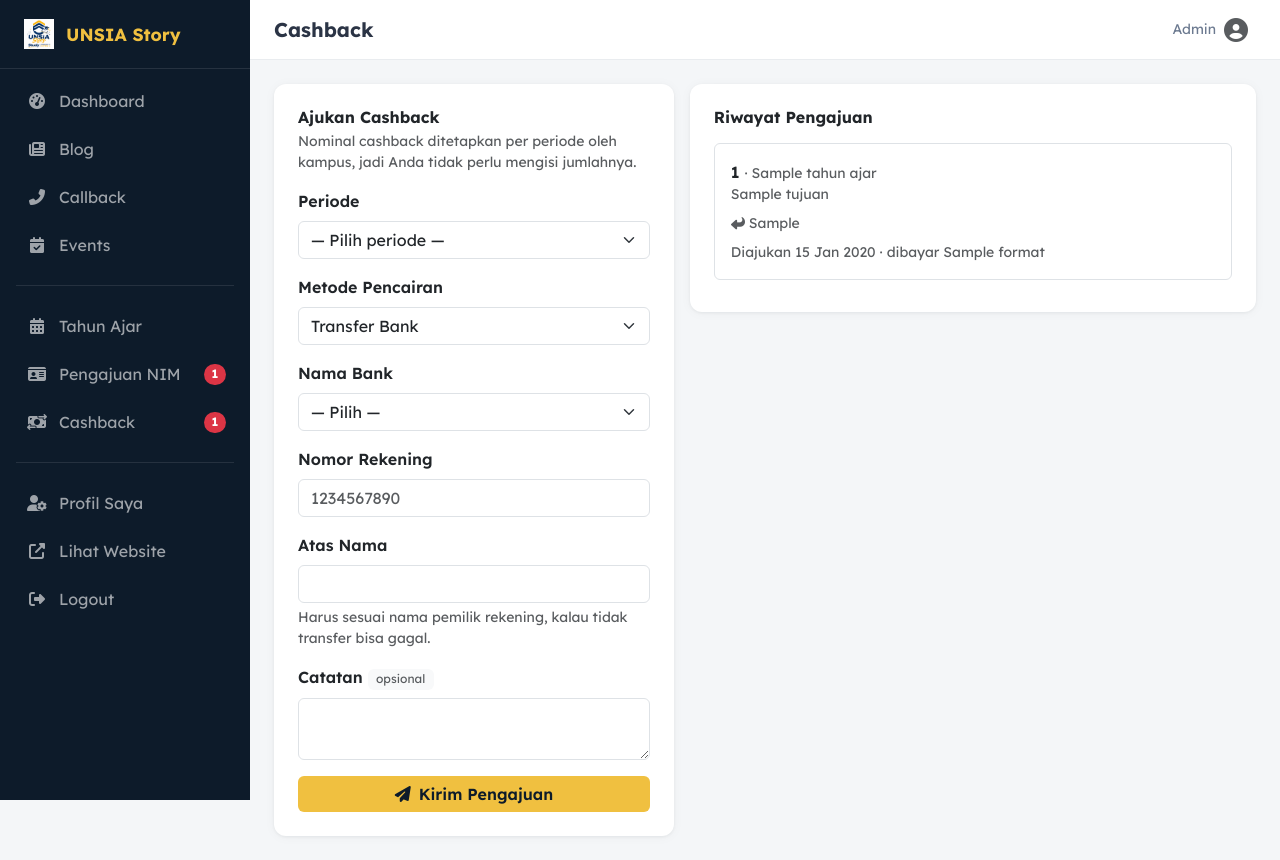
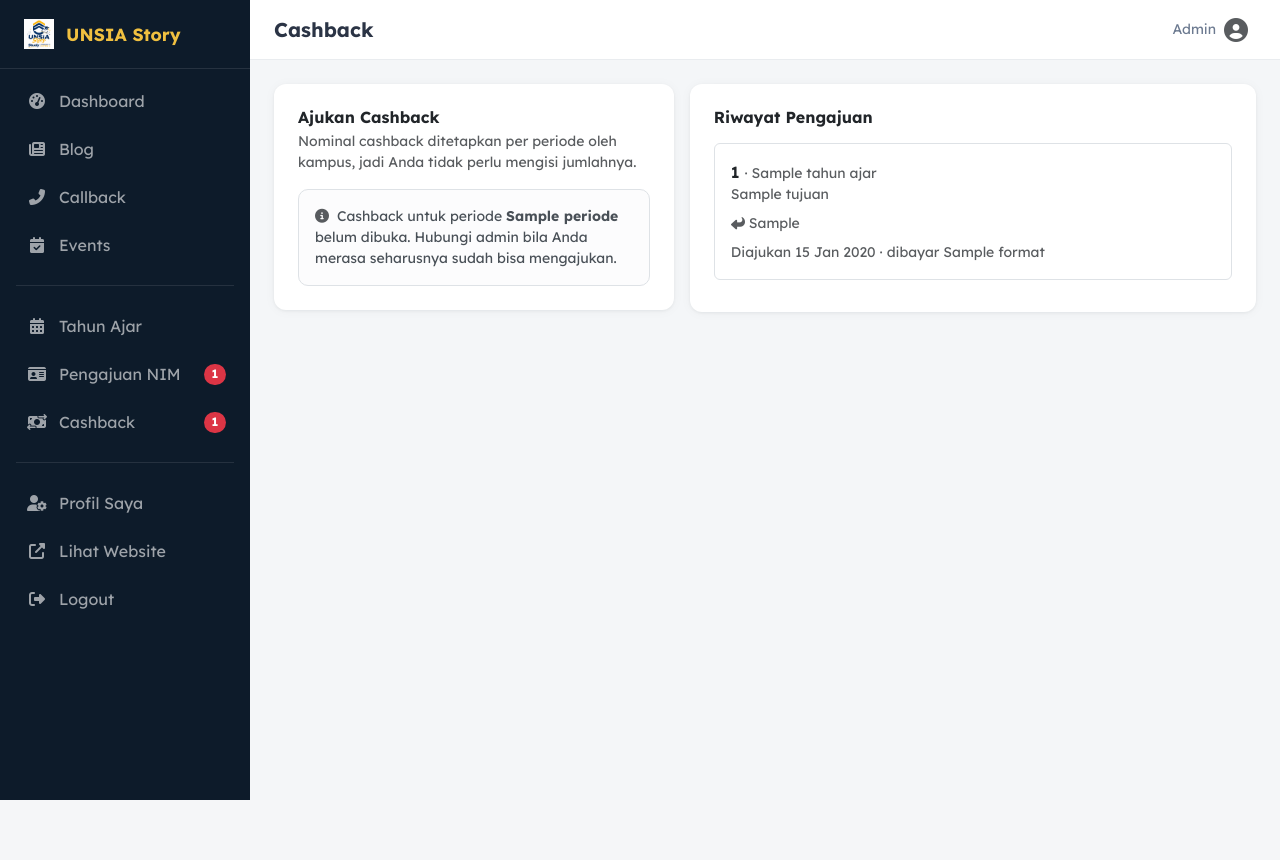
Before and after one commit to IqbalCaraka/unsia-story-v2, a Laravel app: template resources/views/cashback/index.blade.php in a window 1280 px wide. After the commit the page ends 800 px from the top, so only its background shows below. Run offline with Laravel 12, Linux system fonts and the light colour scheme; the template is opened without the code that fills it: most values are stand-ins (such as "Sample title", 1, 10 or a date in 2020).

Commit message:
Ambil periode cashback dari data mahasiswa, bukan dari pilihan
Halaman cashback menampilkan dropdown periode yang harus dipilih sendiri
oleh mahasiswa. Padahal periodenya sudah tertentu: cashback melekat pada
pemakaian kode referal saat mendaftar, dan periode itu sudah tercatat di
users.tahun_ajar_id.

Dropdown itu tidak memberi manfaat apa pun, hanya membuka peluang salah
pilih — dan sebelumnya memungkinkan pengajuan atas nama periode lain
yang cashback-nya kebetulan terbuka.

Kini periode diambil dari data mahasiswa, di sisi server, sehingga
isian form yang dipalsukan pun tidak berpengaruh. Di layar periodenya
ditampilkan sebagai keterangan beserta nominalnya, tidak lagi bisa
diubah.

Dua keadaan diberi pesan sendiri: mahasiswa yang data tahun ajarnya
belum terisi, dan mahasiswa yang periodenya belum membuka cashback.
Keduanya mengarahkan ke admin, karena memang bukan sesuatu yang bisa
diperbaiki mahasiswa sendiri.

Diuji dengan mengembalikan periode agar diambil dari kiriman form:
tesnya memang gagal.

Co-Authored-By: Claude Opus 5 <noreply@anthropic.com>

```diff
--- a/resources/views/cashback/index.blade.php
+++ b/resources/views/cashback/index.blade.php
@@ -31,31 +31,34 @@
                         <strong>Pengajuan Anda sedang diproses.</strong>
                         Tunggu keputusan admin dulu sebelum mengajukan lagi. Statusnya bisa dilihat di bawah.
                     </div>
-                @elseif ($periodeTersedia->isEmpty())
+                @elseif (! $periode)
                     <div class="alert alert-light border small mb-0">
                         <i class="fas fa-circle-info me-1 text-muted"></i>
-                        Belum ada periode yang membuka cashback saat ini. Hubungi admin bila Anda
-                        merasa seharusnya sudah bisa mengajukan.
+                        Data tahun ajar Anda belum terisi, sehingga cashback belum bisa diajukan.
+                        Hubungi admin untuk melengkapinya.
+                    </div>
+                @elseif (! $periodeDibuka)
+                    <div class="alert alert-light border small mb-0">
+                        <i class="fas fa-circle-info me-1 text-muted"></i>
+                        Cashback untuk periode <strong>{{ $periode->label }}</strong> belum dibuka.
+                        Hubungi admin bila Anda merasa seharusnya sudah bisa mengajukan.
                     </div>
                 @else
                     <form action="{{ route('cashback.store') }}" method="POST">
                         @csrf
 
+                        {{-- Periode ditampilkan, bukan dipilih. Ia sudah tertentu dari data
+                             pendaftaran mahasiswa, jadi dropdown hanya membuka peluang salah
+                             pilih tanpa memberi manfaat apa pun. --}}
                         <div class="mb-3">
-                            <label for="tahun_ajar_id" class="form-label fw-semibold">Periode</label>
-                            <select class="form-select @error('tahun_ajar_id') is-invalid @enderror"
-                                    id="tahun_ajar_id" name="tahun_ajar_id" required>
-                                <option value="">— Pilih periode —</option>
-                                @foreach ($periodeTersedia as $p)
-                                    <option value="{{ $p->id }}" data-nominal="{{ $p->nominal_rupiah }}"
-                                        {{ (int) old('tahun_ajar_id') === $p->id ? 'selected' : '' }}>
-                                        {{ $p->label }} — {{ $p->nominal_rupiah }}
-                                    </option>
-                                @endforeach
-                            </select>
-                            @error('tahun_ajar_id')
-                                <div class="invalid-feedback">{{ $message }}</div>
-                            @enderror
+                            <label class="form-label fw-semibold">Periode</label>
+                            <div class="form-control bg-light d-flex justify-content-between align-items-center">
+                                <span>{{ $periode->label }}</span>
+                                <strong class="text-success">{{ $periode->nominal_rupiah }}</strong>
+                            </div>
+                            <div class="form-text">
+                                Diambil dari periode pendaftaran Anda. Kalau keliru, hubungi admin.
+                            </div>
                         </div>
 
                         <div class="mb-3">
```
Also changed, not shown: app/Http/Controllers/CashbackController.php (+23 -20 lines), tests/Feature/CashbackSekaliTest.php (+58 -0 lines).
